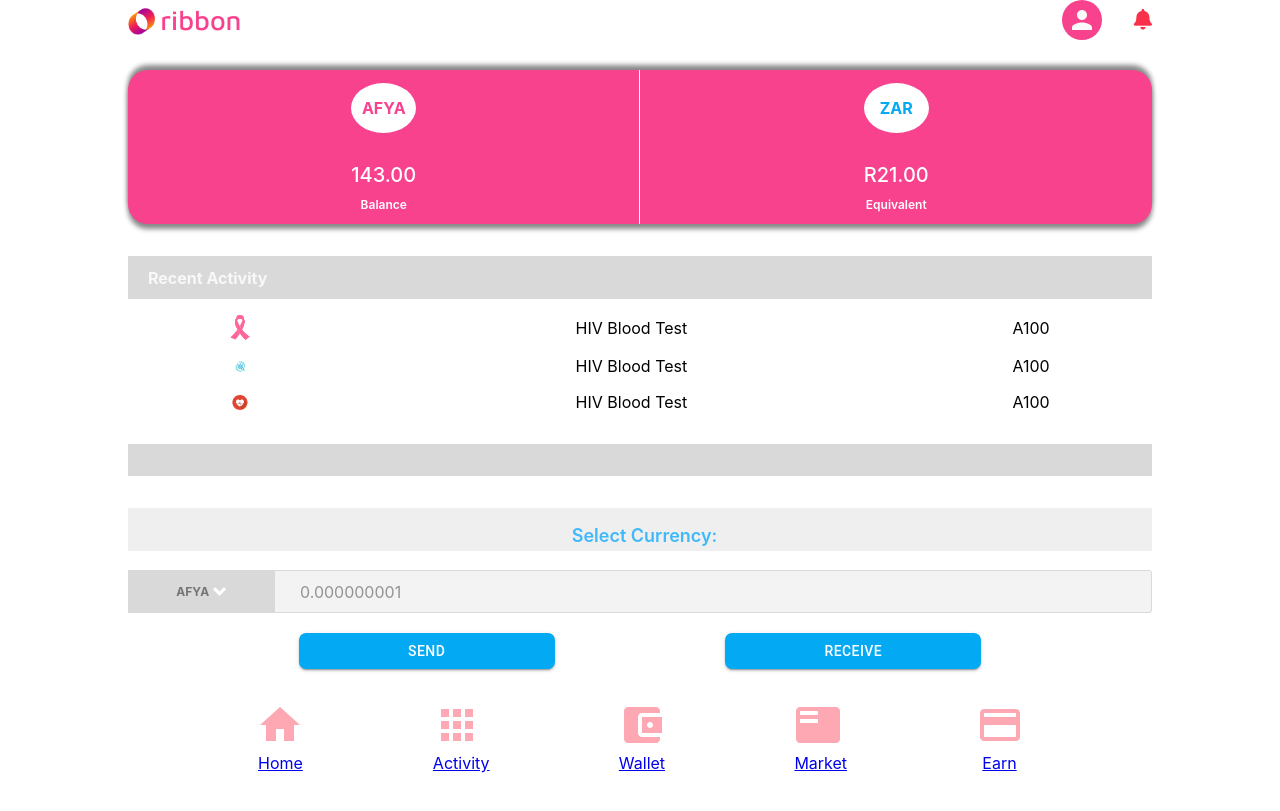
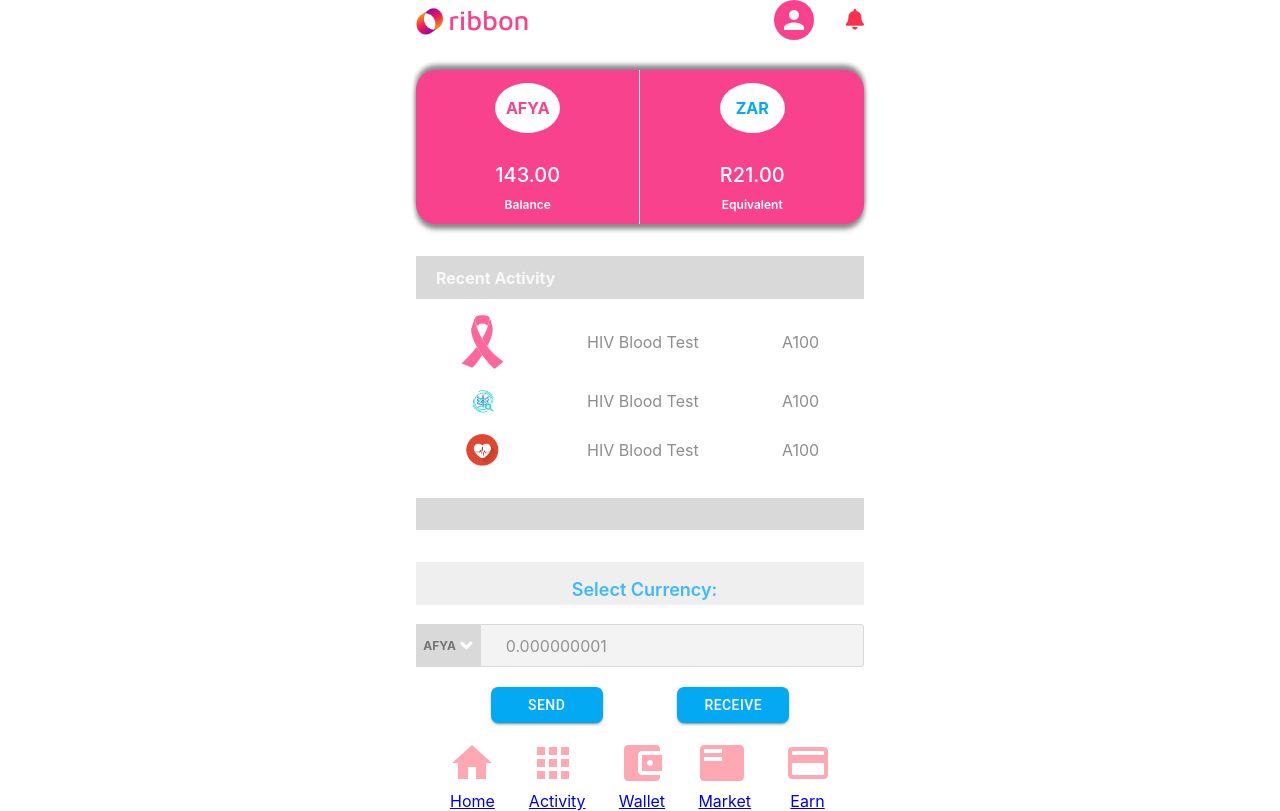
Before and after one commit to opeyemipeter1759/blockafric, a React (Create React App) app: page /wallet in a window 1280 px wide. Built offline with nearby package versions, Linux system fonts and the light colour scheme.

Commit message:
recent activity

```diff
--- a/src/App.css
+++ b/src/App.css
@@ -1,5 +1,5 @@
 .app {
-  width: 80%;
+  width: 35%;
   margin-left: auto;
   margin-right: auto;
 }
--- a/src/components/Nav.css
+++ b/src/components/Nav.css
@@ -1,9 +1,10 @@
 .nav {
-  margin-top: 2rem;
+  margin-top: 1rem;
   display: flex;
   align-items: center;
   justify-content: space-evenly;
 }
+
 div > p {
   text-align: center;
 }
--- a/src/components/recentactivity.css
+++ b/src/components/recentactivity.css
@@ -21,7 +21,10 @@
   justify-content: space-between;
 }
 .hiv-session > img {
-  width: 20px;
+  width: 12%;
+}
+.hiv-session > p {
+  color: rgb(143, 141, 141);
 }
 
 .recent-end {
```
